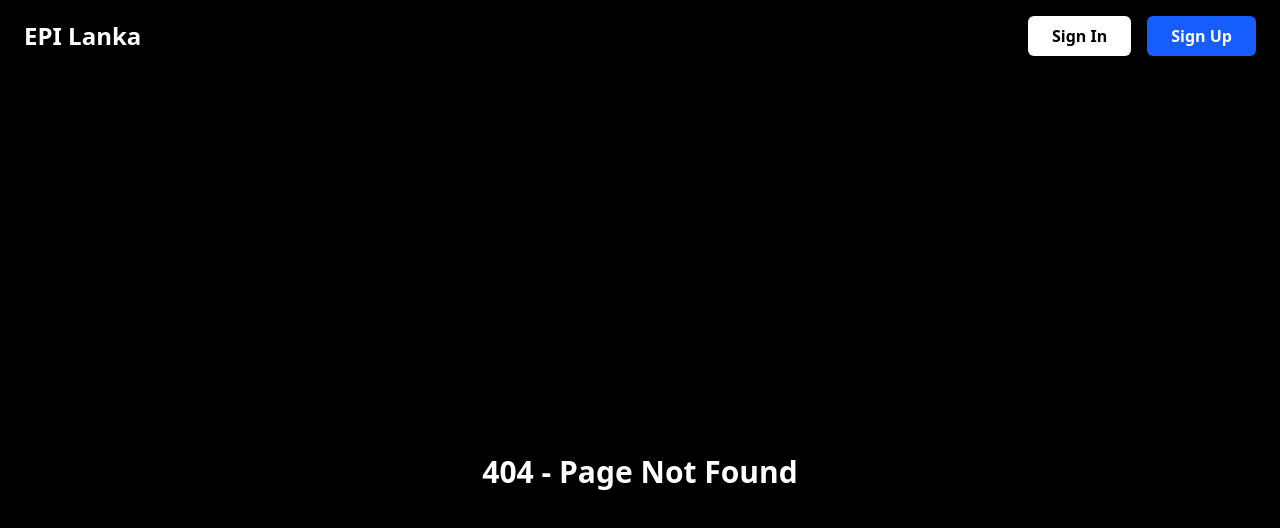
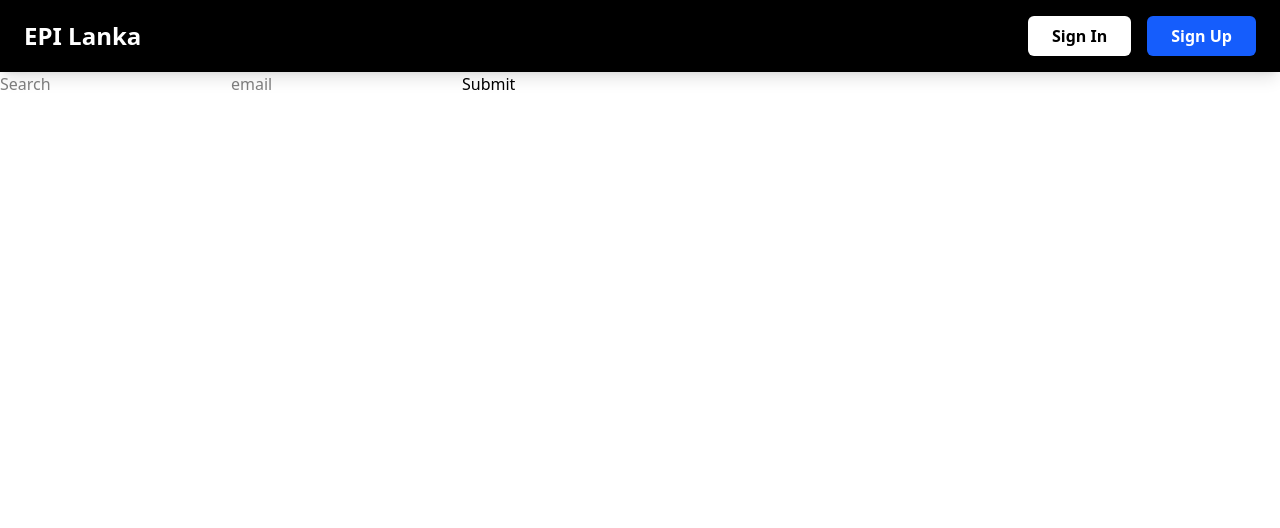
Before and after one commit to RajanithBandara/epilankaweb, a Next.js app: page /admindashboard/users in a window 1280 px wide. Before the commit this address had no page. Shown: the top 528 px of the page. Built offline with nearby package versions, Linux system fonts and the light colour scheme.

Commit message:
update profile

```diff
--- /dev/null
+++ b/src/app/admindashboard/users/page.tsx
@@ -0,0 +1,22 @@
+'use client';
+
+import {useState} from "react";
+
+function UserPage(){
+    const [studentname] = useState('');
+
+    function handleSubmit(){
+        console.log(studentname);
+    }
+    return(
+        <div>
+            <form>
+                <input type="text" placeholder="Search" value={studentname}/>
+                <input type={"text"} placeholder={"email"} value={studentname}/>
+                <button type={"submit"} onSubmit={handleSubmit}>Submit</button>
+            </form>
+        </div>
+    )
+}
+
+export default UserPage;
```
